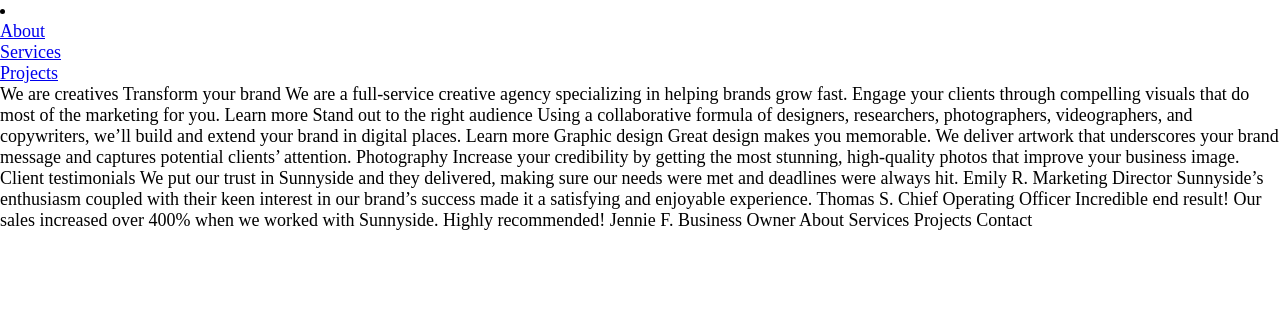
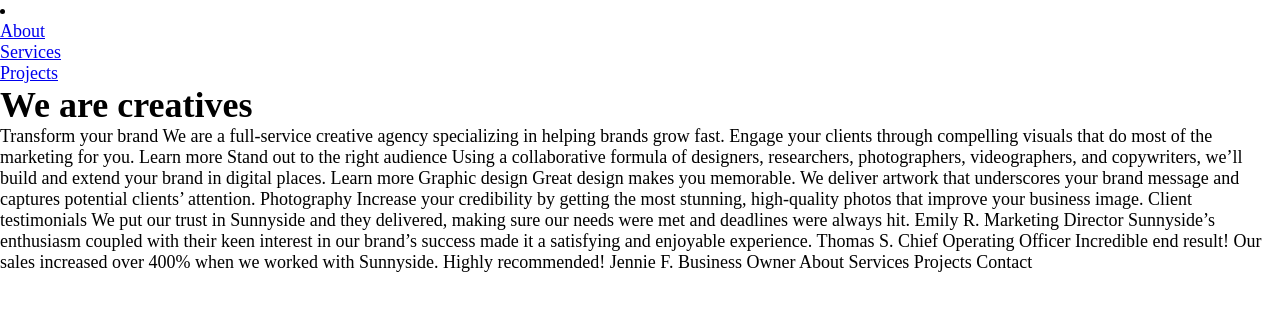
Before and after one commit to radanovicnikola93/sunnyside-agency, a website: page index.html in a window 1280 px wide. Drawn offline with nearby package versions, Linux system fonts and the light colour scheme; files that its build step writes are made by us from their sources.

Commit message:
added header

```diff
--- a/index.html
+++ b/index.html
@@ -26,7 +26,12 @@
     </li>
   </nav>
 
-  We are creatives
+  <!-- HEADER -->
+  <header id="about">
+    <h1>We are creatives</h1>
+  </header>
+
+
 
   Transform your brand
 
```
